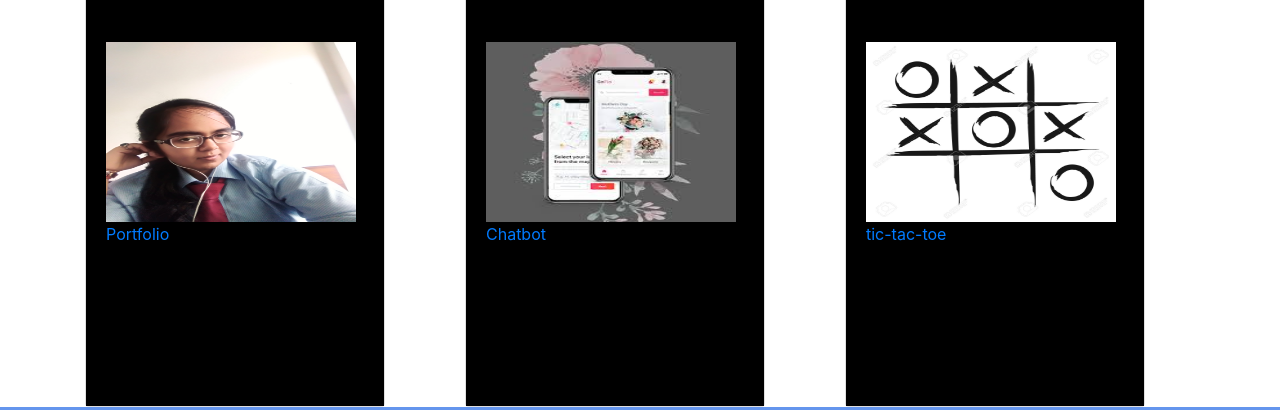
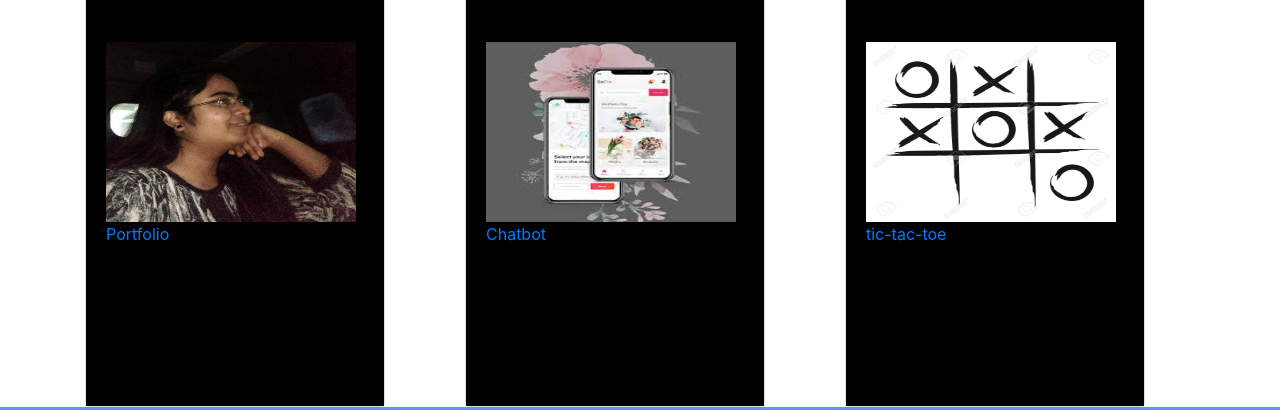
Before and after one commit to D1sha-Singh/D1sha-Singh.MyPortfolio.github.io, a plain HTML site: page projects.html in a window 1280 px wide. Shown: the part 754-1164 px from the top of the page. Drawn offline with nearby package versions, Linux system fonts and the light colour scheme; a script that the page names is missing; a web font is replaced by a local one.

Commit message:
Update projects.html

```diff
--- a/projects.html
+++ b/projects.html
@@ -88,7 +88,7 @@
                         </div>
                         <div class="card-body" style="background-color: black">
 
-                            <a href="index.html"><img id="image" src="images/IMG_20190418_124733.jpg">Portfolio</a>
+                            <a href="index.html"><img id="image" src="images/img.jpg">Portfolio</a>
                         </div>
                     </div>
                 </div>
```
